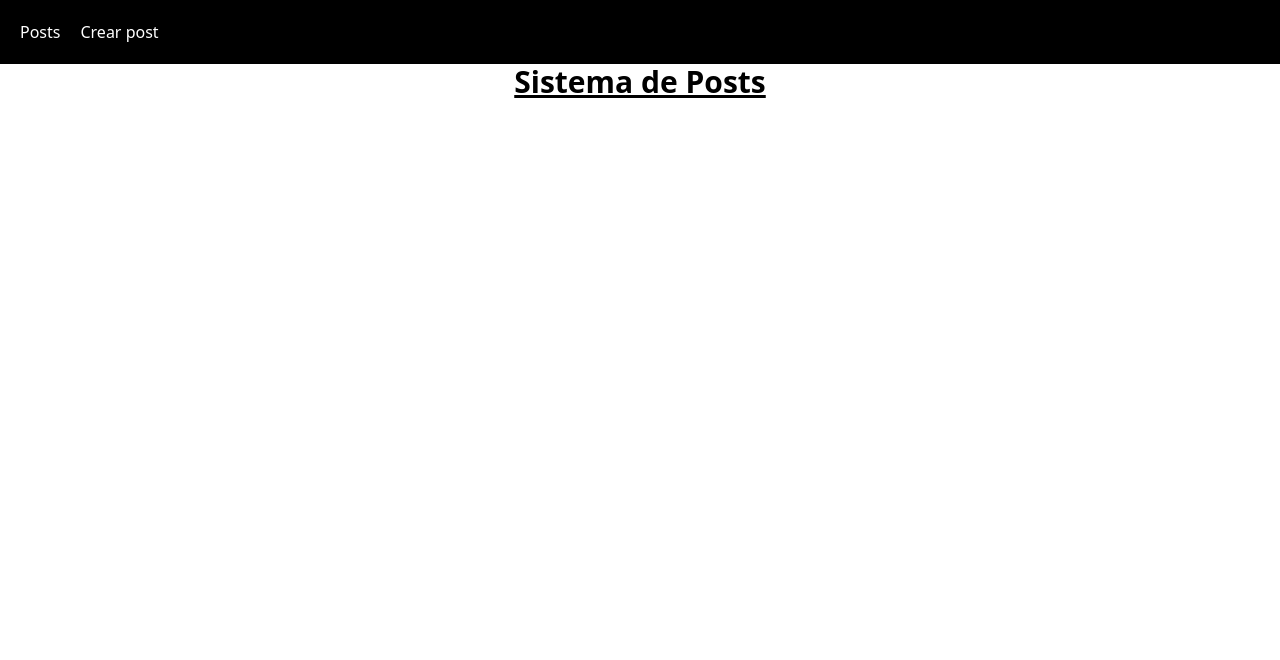
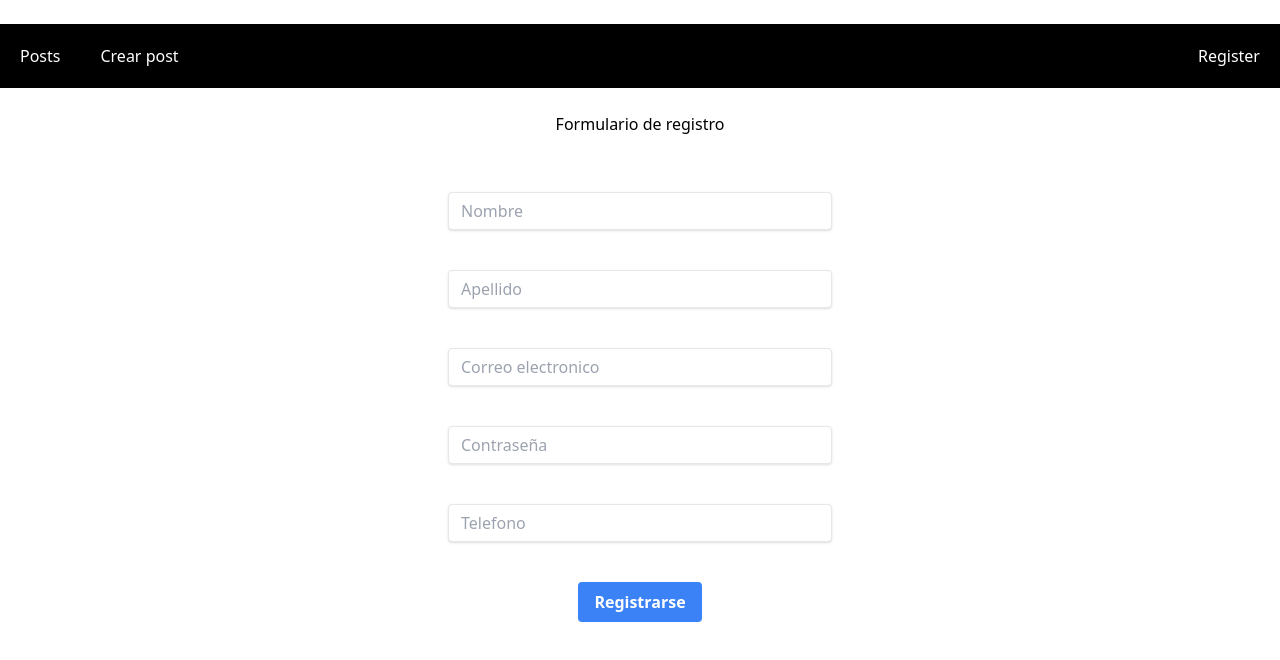
Before and after one commit to rubsuadav/django-angular-firebase, an Angular app in the folder frontend/: page /register in a window 1280 px wide. Before the commit this address led to /. Shown: the top 660 px of the page. Built offline with nearby package versions, Linux system fonts and the light colour scheme.

Commit message:
implemented register

```diff
--- a/frontend/src/app/app-routing.module.ts
+++ b/frontend/src/app/app-routing.module.ts
@@ -4,6 +4,7 @@ import { ListPostComponent as list } from './list-post/list-post.component';
 import { CreatePostComponent as create } from './create-post/create-post.component';
 import { UpdatePostComponent as update } from './update-post/update-post.component';
 import { PostDetailsComponent as details } from './post-details/post-details.component';
+import { RegisterComponent as register } from './register/register.component';
 
 const routes: Routes = [
   {
@@ -29,6 +30,10 @@ const routes: Routes = [
     component: details,
     pathMatch: 'full',
   },
+  {
+    path: 'register',
+    component: register,
+  },
 ];
 
 @NgModule({
--- a/frontend/src/app/app.component.html
+++ b/frontend/src/app/app.component.html
@@ -1,13 +1,18 @@
+<br />
 <nav
   class="flex flex-wrap items-center text-base container mx-auto p-5 flex-col md:flex-row bg-black text-white w-full"
 >
-  <a class="mr-5" routerLink="posts" routerLinkActive="active">Posts</a>
-  <a class="mr-5" routerLink="posts/create" routerLinkActive="active"
-    >Crear post</a
-  >
+  <div class="mr-auto">
+    <a class="mr-10" routerLink="posts" routerLinkActive="active">Posts</a>
+    <a routerLink="posts/create" routerLinkActive="active">Crear post</a>
+  </div>
+  <div class="ml-auto">
+    <a class="ml-12" routerLink="register" routerLinkActive="active"
+      >Register</a
+    >
+  </div>
 </nav>
 
-<h1 class="text-3xl font-bold underline text-center">{{ title }}</h1>
 <div class="text-center">
   <router-outlet></router-outlet>
 </div>
--- a/frontend/src/app/app.module.ts
+++ b/frontend/src/app/app.module.ts
@@ -9,9 +9,10 @@ import { CreatePostComponent as create } from './create-post/create-post.compone
 import { FormsModule } from '@angular/forms';
 import { UpdatePostComponent as update } from './update-post/update-post.component';
 import { PostDetailsComponent as details } from './post-details/post-details.component';
+import { RegisterComponent as register } from './register/register.component';
 
 @NgModule({
-  declarations: [app, list, create, update, details],
+  declarations: [app, list, create, update, details, register],
   imports: [BrowserModule, routing, HttpClientModule, FormsModule],
   providers: [],
   bootstrap: [app],
--- a/frontend/src/app/auth.service.ts
+++ b/frontend/src/app/auth.service.ts
@@ -1,6 +1,7 @@
 import { HttpClient } from '@angular/common/http';
 import { Injectable } from '@angular/core';
 import { Observable, map, switchMap } from 'rxjs';
+import { User } from './user';
 
 @Injectable({
   providedIn: 'root',
@@ -8,7 +9,7 @@ import { Observable, map, switchMap } from 'rxjs';
 export class AuthService {
   constructor(private httpClient: HttpClient) {}
 
-  private authUrl = 'http://localhost:8000/api/register';
+  private registerUrl = 'http://localhost:8000/api/register';
   private getUserUrl = 'https://randomuser.me/api/';
 
   generatePhone(): string {
@@ -45,8 +46,12 @@ export class AuthService {
   getToken(): Observable<any> {
     return this.generateData().pipe(
       switchMap((data: any) => {
-        return this.httpClient.post(this.authUrl, data);
+        return this.httpClient.post(this.registerUrl, data);
       })
     );
   }
+
+  register(user: User): Observable<any> {
+    return this.httpClient.post<User>(this.registerUrl, user);
+  }
 }
--- /dev/null
+++ b/frontend/src/app/register/register.component.html
@@ -0,0 +1,163 @@
+<br />
+<div class="container">
+  <h3 class="text-center">Formulario de registro</h3>
+  <br />
+  <br />
+  <form (ngSubmit)="onSubmit()" #postForm="ngForm">
+    <div class="mb-4">
+      <label class="block text-gray-700 font-bold mb-2"></label>
+      <input
+        type="text"
+        class="shadow appearance-none border rounded w-96 py-2 px-3 text-gray-700 leading-tight focus:outline-none focus:shadow-outline"
+        placeholder="Nombre"
+        name="name"
+        [(ngModel)]="user.name"
+        required
+        minlength="3"
+        maxlength="40"
+        #name="ngModel"
+        id="name"
+      />
+      <br />
+      <br />
+      <div
+        class="text-red-500 text-base bg-red-100 rounded py-4 mx-auto w-80"
+        *ngIf="name.invalid && (name.dirty || name.touched)"
+      >
+        <div *ngIf="name?.errors?.['required']">El nombre es requerido</div>
+        <div *ngIf="name?.errors?.['minlength']">
+          El nombre debe de tener mas de 3 caracteres
+        </div>
+        <div *ngIf="name?.errors?.['maxlength']">
+          El nombre debe de tener menos de 40 caracteres
+        </div>
+      </div>
+    </div>
+
+    <div class="mb-4">
+      <label class="block text-gray-700 font-bold mb-2"></label>
+      <input
+        type="text"
+        class="shadow appearance-none border rounded w-96 py-2 px-3 text-gray-700 leading-tight focus:outline-none focus:shadow-outline"
+        placeholder="Apellido"
+        name="last_name"
+        [(ngModel)]="user.last_name"
+        required
+        minlength="3"
+        maxlength="40"
+        #lastName="ngModel"
+        id="last_name"
+      />
+      <br />
+      <br />
+      <div
+        class="text-red-500 text-base bg-red-100 rounded py-4 mx-auto w-80"
+        *ngIf="lastName.invalid && (lastName.dirty || lastName.touched)"
+      >
+        <div *ngIf="lastName?.errors?.['required']">
+          El apellido es requerido
+        </div>
+        <div *ngIf="lastName?.errors?.['minlength']">
+          El apellido debe de tener mas de 3 caracteres
+        </div>
+        <div *ngIf="lastName?.errors?.['maxlength']">
+          El apellido debe de tener menos de 40 caracteres
+        </div>
+      </div>
+    </div>
+
+    <div class="mb-4">
+      <label class="block text-gray-700 font-bold mb-2"></label>
+      <input
+        type="email"
+        class="shadow appearance-none border rounded w-96 py-2 px-3 text-gray-700 leading-tight focus:outline-none focus:shadow-outline"
+        placeholder="Correo electronico"
+        name="email"
+        [(ngModel)]="user.email"
+        required
+        #email="ngModel"
+        id="email"
+        email
+        pattern="^\w+([.-]?\w+)*@(gmail|hotmail|outlook)\.com$"
+      />
+      <br />
+      <br />
+      <div
+        class="text-red-500 text-base bg-red-100 rounded py-4 mx-auto w-80"
+        *ngIf="email.invalid && (email.dirty || email.touched)"
+      >
+        <div *ngIf="email?.errors?.['required']">El email es requerido</div>
+        <div *ngIf="email?.errors?.['email']">El email es invalido</div>
+        <div *ngIf="email?.errors?.['pattern']">
+          El email debe de ser de gmail, hotmail o outlook
+        </div>
+      </div>
+    </div>
+
+    <div class="mb-4">
+      <label class="block text-gray-700 font-bold mb-2"></label>
+      <input
+        type="password"
+        class="shadow appearance-none border rounded w-96 py-2 px-3 text-gray-700 leading-tight focus:outline-none focus:shadow-outline"
+        placeholder="Contraseña"
+        name="password"
+        [(ngModel)]="user.password"
+        required
+        minlength="6"
+        maxlength="40"
+        #password="ngModel"
+        id="password"
+      />
+      <br />
+      <br />
+      <div
+        class="text-red-500 text-base bg-red-100 rounded py-4 mx-auto w-80"
+        *ngIf="password.invalid && (password.dirty || password.touched)"
+      >
+        <div *ngIf="password?.errors?.['required']">
+          La contraseña es requerido
+        </div>
+        <div *ngIf="password?.errors?.['minlength']">
+          La contraseña debe de tener mas de 6 caracteres
+        </div>
+        <div *ngIf="password?.errors?.['maxlength']">
+          La contraseña debe de tener menos de 40 caracteres
+        </div>
+      </div>
+    </div>
+
+    <div class="mb-4">
+      <label class="block text-gray-700 font-bold mb-2"></label>
+      <input
+        type="tel"
+        class="shadow appearance-none border rounded w-96 py-2 px-3 text-gray-700 leading-tight focus:outline-none focus:shadow-outline"
+        placeholder="Telefono"
+        name="phone_number"
+        [(ngModel)]="user.phone_number"
+        required
+        #phone="ngModel"
+        id="phone"
+        pattern="^(\\+34|0034|34)?[ -]*(6|7)[ -]*([0-9][ -]*){8}$"
+      />
+      <br />
+      <br />
+      <div
+        class="text-red-500 text-base bg-red-100 rounded py-4 mx-auto w-80"
+        *ngIf="phone.invalid && (phone.dirty || phone.touched)"
+      >
+        <div *ngIf="phone?.errors?.['required']">El telefono es requerido</div>
+        <div *ngIf="phone?.errors?.['pattern']">
+          El telefono debe de ser de España y no debe de contener letras
+        </div>
+      </div>
+    </div>
+
+    <button
+      type="submit"
+      class="bg-blue-500 hover:bg-blue-700 text-white font-bold py-2 px-4 rounded"
+      [disabled]="!postForm.valid"
+    >
+      Registrarse
+    </button>
+  </form>
+</div>
--- /dev/null
+++ b/frontend/src/app/register/register.component.ts
@@ -0,0 +1,22 @@
+import { Component, OnInit } from '@angular/core';
+import { Router } from '@angular/router';
+import { AuthService as auth } from '../auth.service';
+import { User } from '../user';
+
+@Component({
+  selector: 'app-register',
+  templateUrl: './register.component.html',
+})
+export class RegisterComponent implements OnInit {
+  user: User = new User();
+
+  constructor(private roter: Router, private authService: auth) {}
+
+  ngOnInit(): void {}
+
+  onSubmit(): void {
+    this.authService.register(this.user).subscribe((data: any) => {
+      this.roter.navigate(['/posts']);
+    });
+  }
+}
--- /dev/null
+++ b/frontend/src/app/user.ts
@@ -0,0 +1,7 @@
+export class User {
+  name: string;
+  last_name: string;
+  email: string;
+  password: string;
+  phone_number: string;
+}
```
Also changed, not shown: 2 other files (tests, documents, lock files or other folders).
